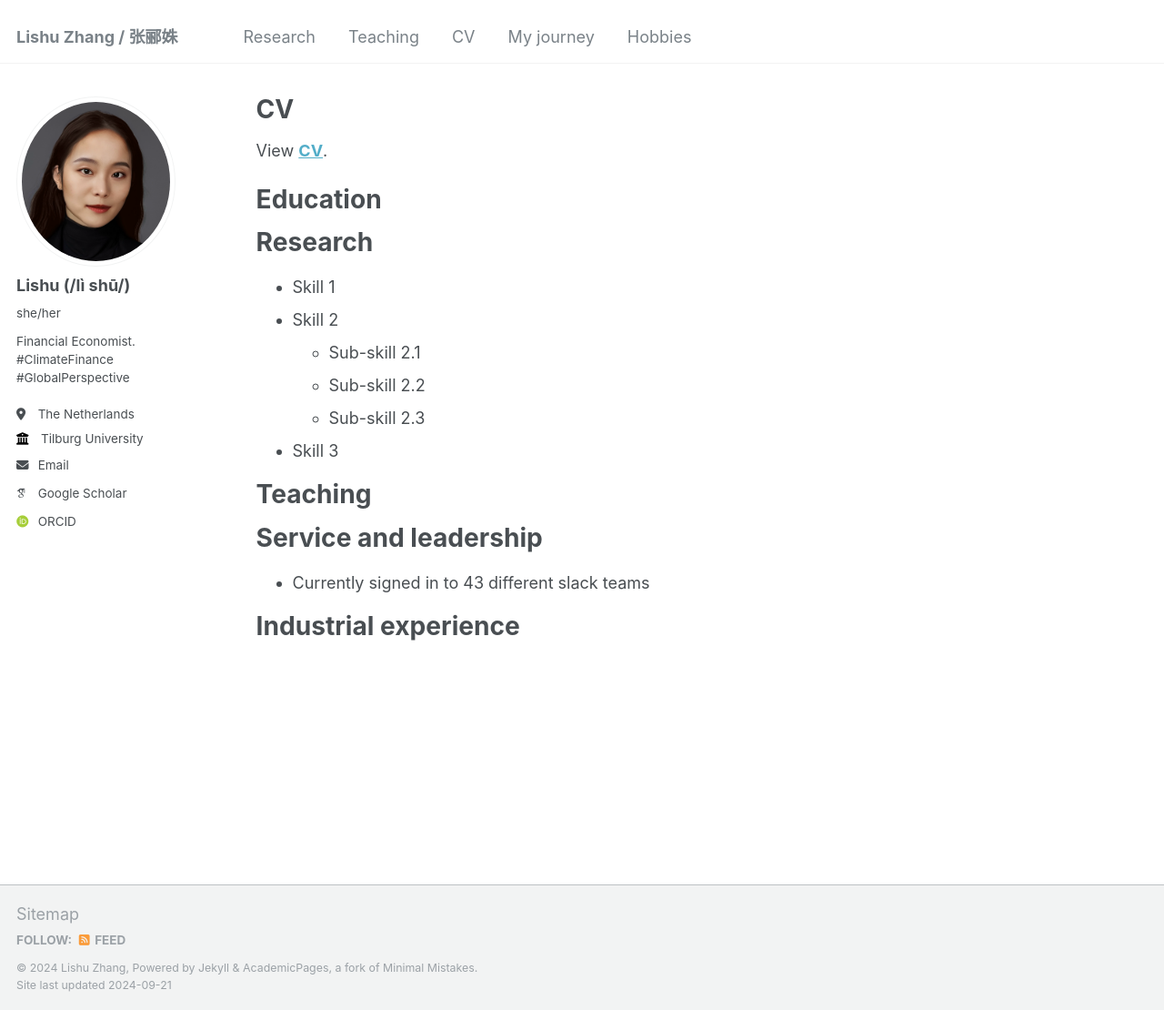
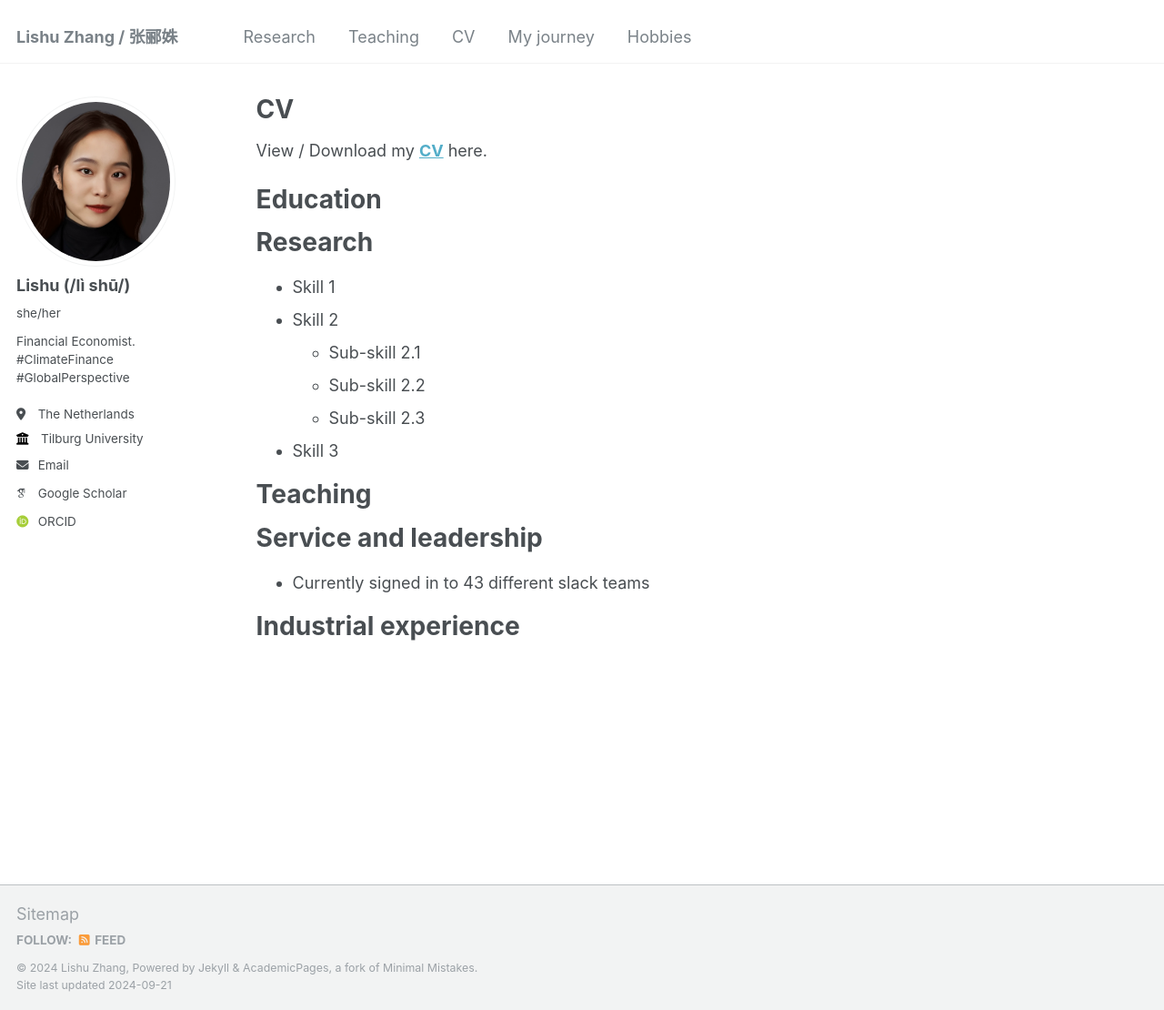
Before and after one commit to LishuZ/LishuZ.github.io, a Jekyll site: the page built from _pages/cv.md, in a window 1280 px wide and 1110 px high. Shown: the whole window at 91% size. Built offline with Jekyll 4.4.1, drawn with Linux system fonts in a browser that asks for light colours; some web fonts are replaced.

Commit message:
Update cv.md

```diff
--- a/_pages/cv.md
+++ b/_pages/cv.md
@@ -6,7 +6,7 @@ author_profile: true
 redirect_from:
   - /resume
 ---
-View **[CV](https://www.dropbox.com/scl/fi/qijnx8gppf8potsj0bdlx/cv.pdf?rlkey=424j0xubetuhuwn012fmc4hv2&st=tz7lhm3o&dl=0)**.
+View / Download my **[CV](https://www.dropbox.com/scl/fi/qijnx8gppf8potsj0bdlx/cv.pdf?rlkey=424j0xubetuhuwn012fmc4hv2&st=tz7lhm3o&dl=0)** here.
 
 {% include base_path %}
 
```
